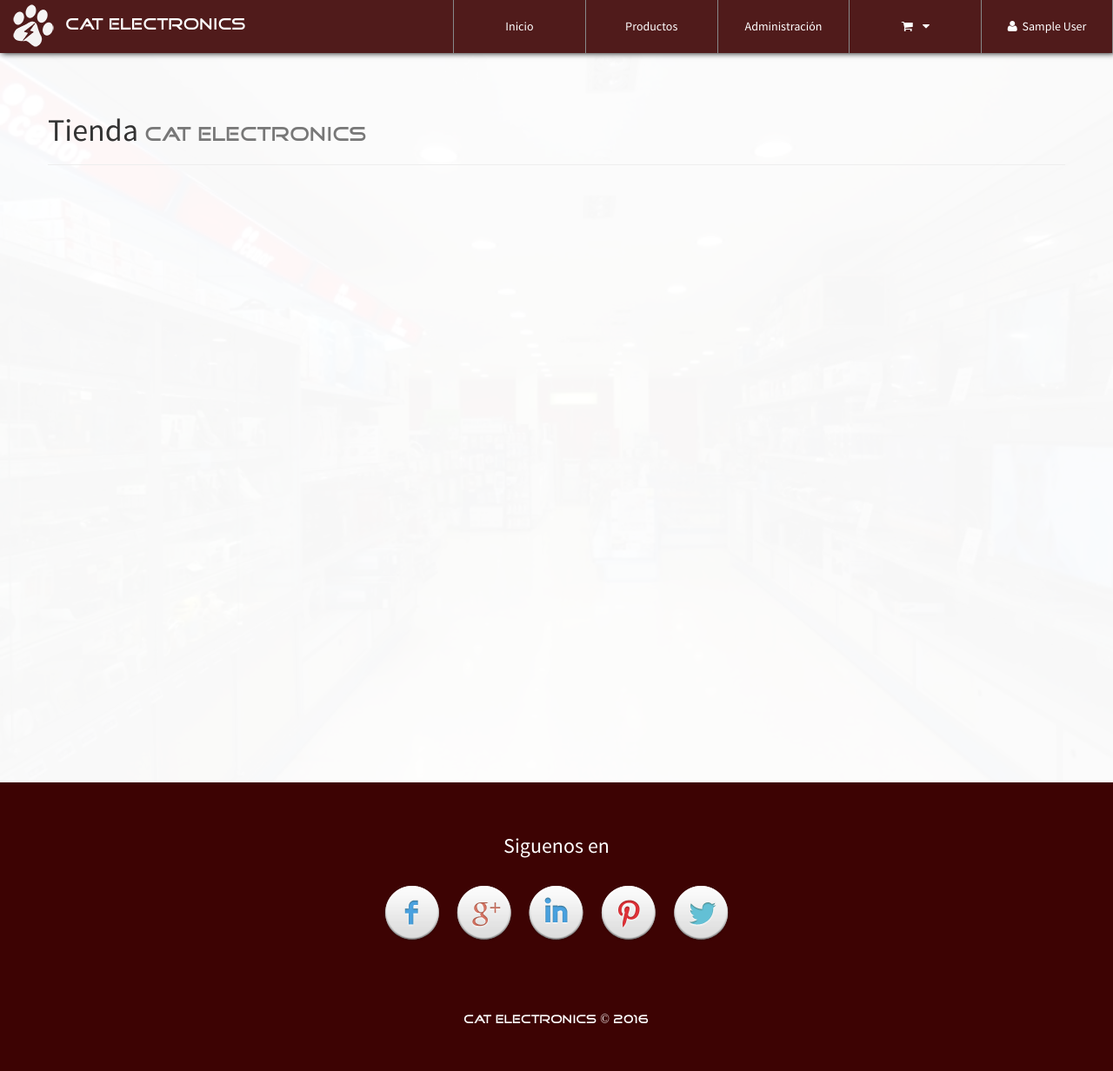
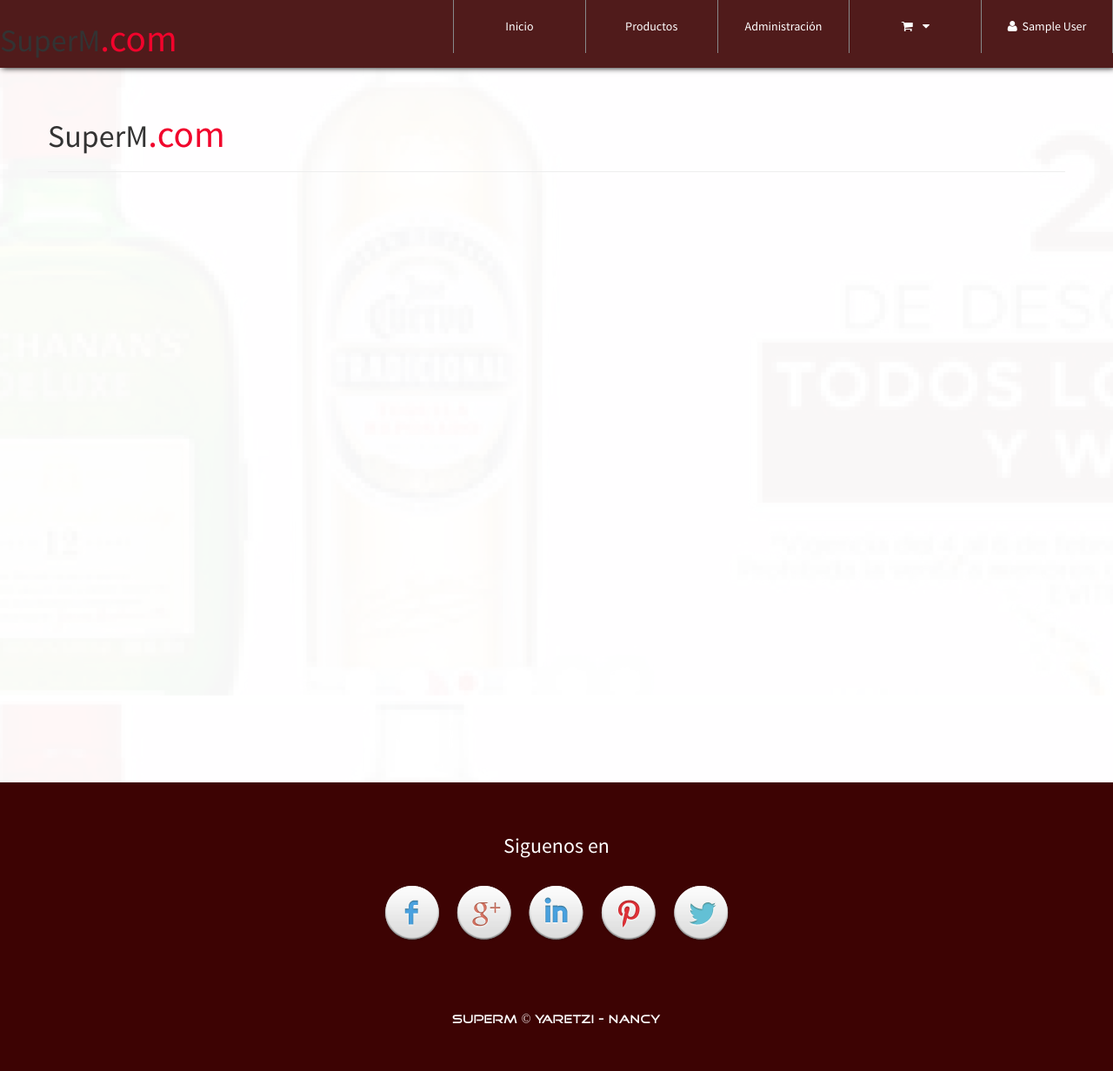
Before and after one commit to EquipoSuperM/ProyectoFinal, a PHP site: page /infoProd.php?CodigoProd=1 in a window 1280 px wide. Shown: the whole page at 87% size. Run offline with PHP 8.4, Linux system fonts and the light colour scheme; the visitor is signed in with stand-in values (Sample User, id 1); data that the repository does not hold is empty.

Commit message:
Actualizando estilos

```diff
--- a/configAdmin.php
+++ b/configAdmin.php
@@ -15,7 +15,7 @@
     <section id="prove-product-cat-config">
         <div class="container">
             <div class="page-header">
-              <h1>Panel de administración <small class="tittles-pages-logo">Cat </small></h1>
+              <h1>Panel de administración <small class="tittles-pages-logo">SuperM </small></h1>
             </div>
             <!-- Nav tabs -->
             <ul class="nav nav-tabs" role="tablist">
--- a/inc/footer.php
+++ b/inc/footer.php
@@ -18,5 +18,5 @@
         </a>
     </ul>
     <br><br><br>
-    <h5 class="text-center tittles-pages-logo">Cat Electronics &copy; 2016</h5>
+    <h5 class="text-center tittles-pages-logo">SUPERM &copy; Yaretzi - Nancy</h5>
 </footer>
--- a/inc/navbar.php
+++ b/inc/navbar.php
@@ -26,8 +26,8 @@
 <nav id="navbar-auto-hidden">
         <div class="row hidden-xs"><!-- Menu computadoras y tablets -->
             <div class="col-xs-4">
-                <figure class="logo-navbar"></figure>
-                <p class="text-navbar tittles-pages-logo">Cat Electronics</p>
+
+                <h1>SuperM<span class="note">.com</span> </h1>
             </div>
             <div class="col-xs-8">
                 <div class="contenedor-tabla pull-right">
--- a/infoProd.php
+++ b/infoProd.php
@@ -12,6 +12,12 @@ include './library/consulSQL.php';
 <!DOCTYPE html>
 <html lang="es">
 <head>
+<style>
+        span.note{
+           font-size: 120%;
+           color: #F1042C;
+        }
+    </style>
     <title>Productos</title>
     <?php include './inc/link.php'; ?>
 </head>
@@ -21,7 +27,7 @@ include './library/consulSQL.php';
         <div class="container">
             <div class="row">
                 <div class="page-header">
-                    <h1>Tienda <small class="tittles-pages-logo">Cat Electronics</small></h1>
+                <h1>SuperM<span class="note">.com</span> </h1>
                 </div>
                 <?php
                     $CodigoProducto=$_GET['CodigoProd'];
```
Also changed, not shown: product.php (+7 -1 lines), registration.php (+7 -1 lines), assets/img/font-index.JPG.
